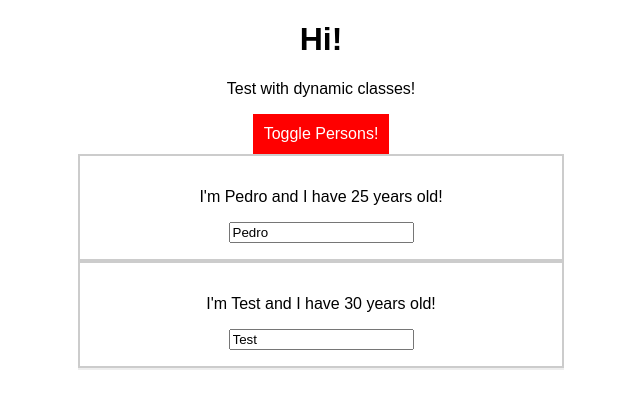
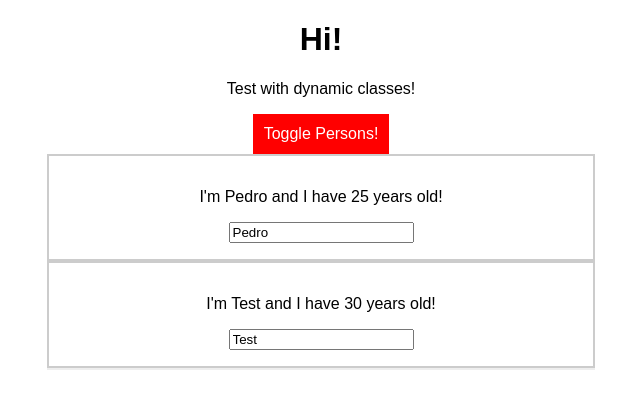
Before and after one commit to PedroBarata/react-complete-guide-max, a React (Create React App) app: page / in a window 1280 px wide. Both pictures are taken after a click on the button "Toggle Persons!". Shown: the top 408 px of the page, without its empty margins (319-959 px from the left). Built offline with nearby package versions, Linux system fonts and the light colour scheme.

Commit message:
feat(5.67): Remoção do código do Radium

```diff
--- a/src/App.js
+++ b/src/App.js
@@ -1,7 +1,6 @@
 import React, { Component } from "react";
 import "./App.css";
 import Person from "./Person/Person";
-import Radium, { StyleRoot } from "radium";
 class App extends Component {
   state = {
     persons: [
@@ -40,11 +39,7 @@
       border: "1px solid red",
       font: "inherit",
       padding: "10px",
-      cursor: "pointer",
-      ":hover": {
-        backgroundColor: "lightgreen",
-        color: "black"
-      }
+      cursor: "pointer"
     };
 
     let persons = null;
@@ -66,10 +61,6 @@
         </div>
       );
       buttonStyle.backgroundColor = "red";
-      buttonStyle[":hover"] = {
-        backgroundColor: "salmon",
-        color: "lightblue"
-      };
     }
 
     const classes = [];
@@ -82,7 +73,6 @@
     }
 
     return (
-      <StyleRoot>
       <div className="App">
         <h1>Hi!</h1>
         <p className={classes.join(" ")}>Test with dynamic classes!</p>
@@ -92,9 +82,8 @@
         </button>
         {persons}
       </div>
-      </StyleRoot>
     );
   }
 }
 
-export default Radium(App);
+export default App;
--- a/src/Person/Person.js
+++ b/src/Person/Person.js
@@ -1,20 +1,15 @@
 import React from 'react';
-import Radium from 'radium';
+import './Person.css';
 
-import './Person.css';
 const person = (props) => {
     /* Vai dar um erro, "falso alarme". Pois o primeiro valor de Person, no App.js não
         tem o método criado do onChange sendo passado como referência (por isso, não
         conseguimos mudar o valor do primeiro campo, inclusive). Este erro, é apenas
         para lembrar que a propriedade "value" não poderá ser alterada! */
 
-    const style = {
-        '@media(min-width: 500px)': {
-            width: '450px'
-        }
-    }
+
     return (
-        <div className="Person" style={style}>
+        <div className="Person">
         <p onClick={props.click}>I'm {props.name} and I have {props.age} years old!</p>
         <p>{props.children}</p>
         <input onChange={props.changed} value={props.name}/>
@@ -22,4 +17,4 @@
     );
 }
 
-export default Radium(person);
+export default person;
```
Lines whose indentation alone changed are shown as unchanged.
